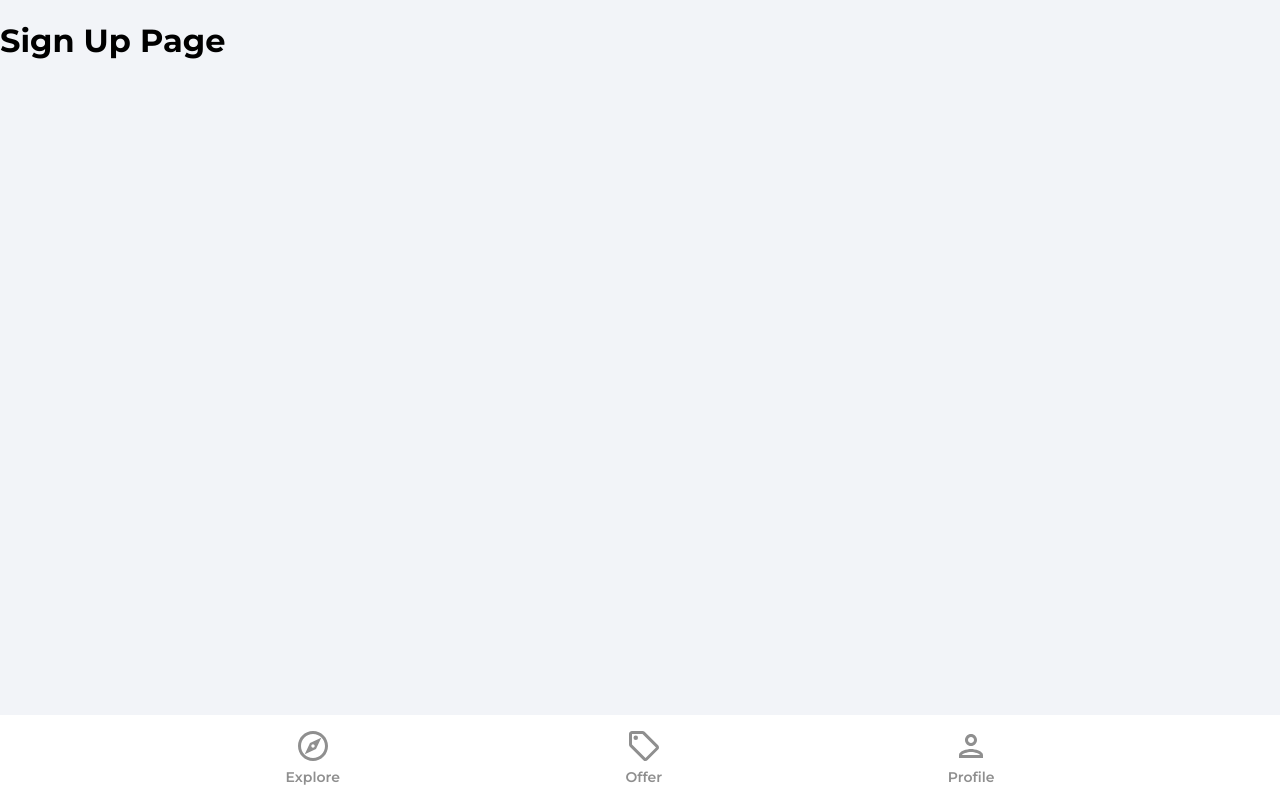
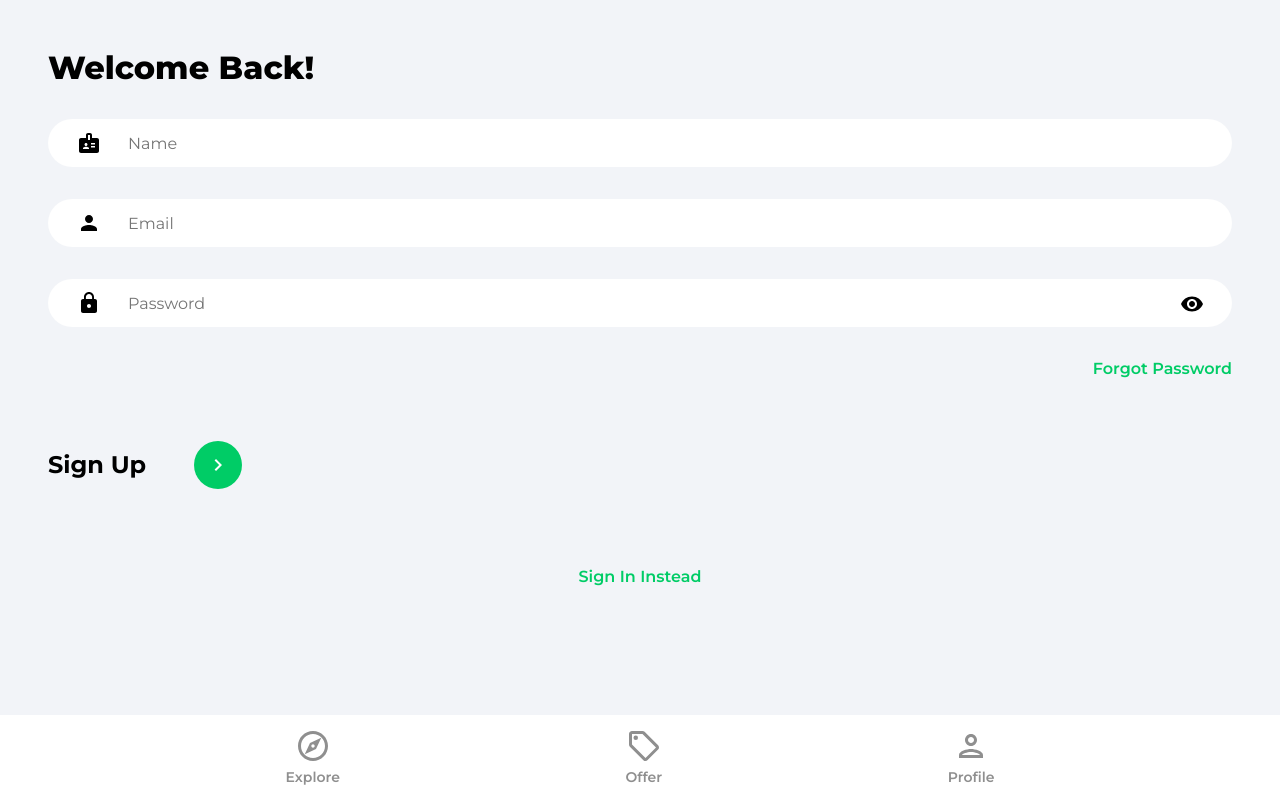
Before and after one commit to HafizzyAhmad/marketplaceproject, a React (Create React App) app: page /sign-up in a window 1280 px wide. Built offline with nearby package versions, Linux system fonts and the light colour scheme.

Commit message:
signup UI and logic

```diff
--- a/src/pages/SignUp.jsx
+++ b/src/pages/SignUp.jsx
@@ -1,10 +1,55 @@
-import React from 'react';
+import React, {useState} from 'react';
+import {Link, useNavigate} from 'react-router-dom';
+import {ReactComponent as ArrowRightIcon} from '../assets/svg/keyboardArrowRightIcon.svg';
+import visibilityIcon from '../assets/svg/visibilityIcon.svg';
 
 const SignUp = () => {
+  const [showPassword, setShowPassword] = useState(false);
+  const [formData, setFormData] = useState({
+    name: '',
+    email: '',
+    password: '',
+  })
+
+  //destructure the data into one name
+  const {name, email, password} = formData;
+  const navigate = useNavigate();
+
+  const onChange = (e) => {
+    setFormData((prevState) => ({
+      ...prevState,
+      //to get the value from all value that we define on the formData
+      [e.target.id]: e.target.value
+    }))
+  }
+
   return (
-    <div>
-      <h1>Sign Up Page</h1>
-    </div>
+    <>
+      <div className='pageContainer'>
+        <header>
+          <p className='pageHeader'>Welcome Back!</p>
+        </header>
+        <main>
+          <form action="">
+            <input type="text" className='nameInput' placeholder='Name' id='name' value={name} onChange={onChange}/>
+            <input type="email" className='emailInput' placeholder='Email' id='email' value={email} onChange={onChange}/>
+            <div className="passwordInputDiv">
+              <input type={showPassword ? 'text' : 'password'}  className='passwordInput' placeholder='Password' id='password' value={password} onChange={onChange}/>
+              <img src={visibilityIcon} alt="showPassword" className="showPassword" onClick={() => setShowPassword((prevState) => !prevState)}/>
+            </div>
+            <Link to='/forgotpassword' className='forgotPasswordLink'>Forgot Password</Link>
+            <div className="signUpBar">
+              <p className='signUpText'>Sign Up</p>
+              <button className='signUpButton'><ArrowRightIcon fill='white' width='34px'/></button>
+            </div>
+          </form>
+          {/* Google OAuth Component */}
+          <Link to='/sign-in' className='registerLink'>
+            Sign In Instead
+          </Link>
+        </main>
+      </div>
+    </>
   );
 }
 
```
